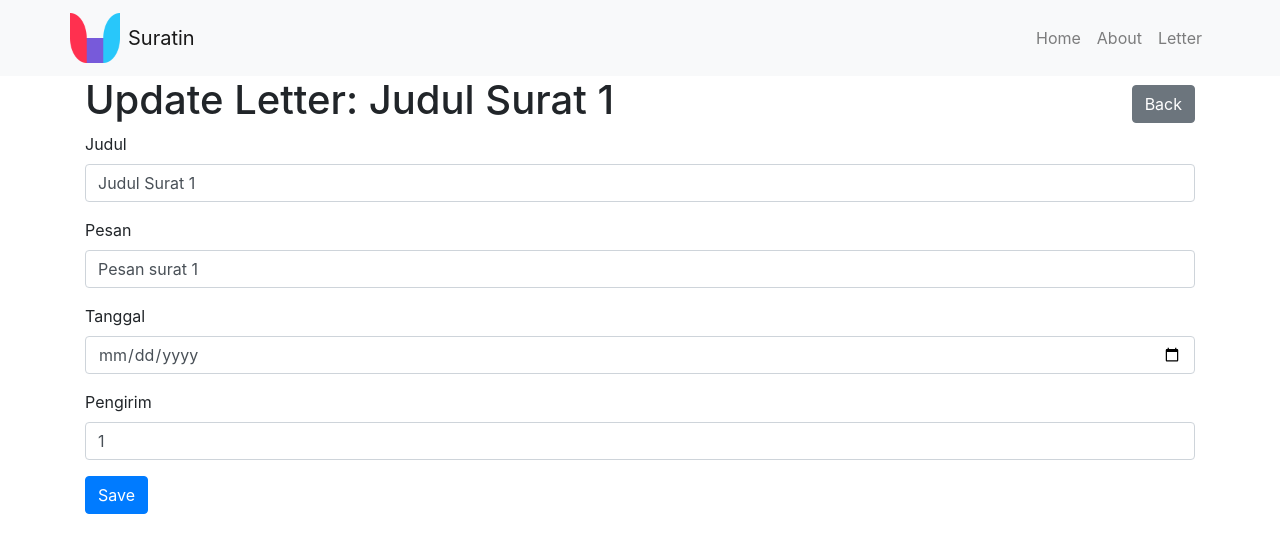
After one commit to dimasgusti/framework-surat-posttest, a Django app: page /letter/update/1/ in a window 1280 px wide. The commit adds this page. Shown: the top 553 px of the page. Run offline with Django 5.2, Linux system fonts and the light colour scheme; data comes from the database, SQL or seed files in the repository; both versions use the stored data as it was after the commit; some libraries are stand-ins or nearby versions.

Commit message:
Posttest 4

```diff
--- /dev/null
+++ b/website/surat/forms.py
@@ -0,0 +1,7 @@
+from django import forms
+from .models import Letter
+
+class LetterForm(forms.ModelForm):
+    class Meta:
+        model = Letter
+        fields = ['judul', 'pesan', 'tanggal', 'pengirim']
--- a/website/surat/templates/components/header.html
+++ b/website/surat/templates/components/header.html
@@ -1,6 +1,6 @@
 {% load static %}
 
-<nav class="navbar navbar-expand-lg navbar-light bg-light">
+<nav class="navbar navbar-expand navbar-light bg-light">
     <div class="container">
         <a class="navbar-brand d-flex justify-content-start align-items-center" href="#">
             <img
@@ -9,20 +9,12 @@
                 height="50"
                 alt="Logo"
             />
-            <p class="mb-0 ml-2 ms-2">Suratin</p>
+            <p class="mb-0 ms-2 ml-2">Suratin</p>
         </a>
-        <button class="navbar-toggler" type="button" data-toggle="collapse" data-target="#navbarNav" aria-controls="navbarNav" aria-expanded="false" aria-label="Toggle navigation">
-            <span class="navbar-toggler-icon"></span>
-        </button>
-        <div class="collapse navbar-collapse" id="navbarNav">
-            <ul class="navbar-nav ml-auto">
-                <li class="nav-item">
-                    <a class="nav-link" href="{% url 'homepage' %}">Home</a>
-                </li>
-                <li class="nav-item">
-                    <a class="nav-link" href="{% url 'about' %}">About</a>
-                </li>
-            </ul>
+        <div class="navbar-nav ms-auto">
+            <a class="nav-link" href="{% url 'homepage' %}">Home</a>
+            <a class="nav-link" href="{% url 'about' %}">About</a>
+            <a class="nav-link" href="{% url 'letter_index' %}">Letter</a>
         </div>
     </div>
 </nav>
--- /dev/null
+++ b/website/surat/templates/letter/form.html
@@ -0,0 +1,63 @@
+{% csrf_token %}
+
+<link href="https://stackpath.bootstrapcdn.com/bootstrap/4.5.2/css/bootstrap.min.css" rel="stylesheet" />
+
+<div class="mb-3">
+    <label for="id_judul" class="form-label">Judul</label>
+    <input
+        type="text"
+        class="form-control"
+        id="id_judul"
+        name="judul"
+        value="{{ form.judul.value|default_if_none:'' }}"
+        required
+    >
+    <div class="invalid-feedback">
+        {{ form.judul.errors }}
+    </div>
+</div>
+<div class="mb-3">
+    <label for="id_pesan" class="form-label">Pesan</label>
+    <input
+        type="text"
+        class="form-control"
+        id="id_pesan"
+        name="pesan"
+        value="{{ form.pesan.value|default_if_none:'' }}"
+        required
+    >
+    <div class="invalid-feedback">
+        {{ form.pesan.errors }}
+    </div>
+</div>
+<div class="mb-3">
+    <label for="id_tanggal" class="form-label">Tanggal</label>
+    <input
+        type="date"
+        class="form-control"
+        id="id_tanggal"
+        name="tanggal"
+        value="{{ form.tanggal.value|default_if_none:'' }}"
+        required
+    >
+    <div class="invalid-feedback">
+        {{ form.tanggal.errors }}
+    </div>
+</div>
+<div class="mb-3">
+    <label for="pengirim" class="form-label">Pengirim</label>
+    <input
+        type="text"
+        class="form-control"
+        id="id_pengirim"
+        name="pengirim"
+        value="{{ form.pengirim.value|default_if_none:'' }}"
+        required
+    >
+    <div class="invalid-feedback">
+        {{ form.pengirim.errors }}
+    </div>
+</div>
+<button type="submit" class="btn btn-primary">
+    Save
+</button>
--- /dev/null
+++ b/website/surat/templates/letter/update.html
@@ -0,0 +1,13 @@
+{% include 'components/header.html' %}
+
+{% block content %}
+<div class="container">
+    <div class="d-flex align-items-center justify-content-between">
+        <h1>Update Letter: {{ letter.judul }}</h1>
+        <a href="{% url 'letter_index' %}" class="btn btn-secondary">Back</a>
+    </div>
+    <form class="needs-validation" method="POST">
+        {% include 'letter/form.html' %}
+    </form>
+</div>
+{% endblock  %}
--- a/website/surat/urls.py
+++ b/website/surat/urls.py
@@ -4,4 +4,8 @@ from . import views
 urlpatterns = [
     path('', views.homepage, name='homepage'),
     path('about/', views.about, name='about'),
+    path('letter/', views.letter_index, name='letter_index'),
+    path('letter/create/', views.letter_create, name='letter_create'),
+    path('letter/update/<int:letter_id>/', views.letter_update, name='letter_update'),
+    path('letter/delete/<int:letter_id>/', views.letter_delete, name='letter_delete'),
 ]
--- a/website/surat/views.py
+++ b/website/surat/views.py
@@ -1,8 +1,59 @@
-from django.shortcuts import render
+from django.shortcuts import render, redirect, get_object_or_404
+from .forms import LetterForm
+from .models import Letter
+from django.http import JsonResponse
+from django.db.models import Q
+from django.contrib.auth.decorators import login_required
+
 
 # Create your views here.
 def homepage(request):
-    return render(request, 'base.html')
+    return render(request, "base.html")
+
 
 def about(request):
-    return render(request, 'pages/about.html')
+    return render(request, "pages/about.html")
+
+
+def letter_index(request):
+    query = request.GET.get("q")
+    letters = Letter.objects.all()
+    if query:
+        letters = Letter.objects.filter(
+            Q(judul_icontains=query) | Q(pesan_icontains=query)
+        )
+    else:
+        letters = Letter.objects.all()
+    return render(request, "letter/index.html", {"letters": letters})
+
+
+@login_required
+def letter_create(request):
+    if request.method == "POST":
+        form = LetterForm(request.POST)
+        if form.is_valid():
+            form.save()
+            return redirect("letter_index")
+    else:
+        form = LetterForm()
+    return render(request, "letter/create.html", {"form": form})
+
+
+def letter_update(request, letter_id):
+    letter = get_object_or_404(Letter, id=letter_id)
+    if request.method == "POST":
+        form = LetterForm(request.POST, instance=letter)
+        if form.is_valid():
+            form.save()
+            return redirect("letter_index")
+    else:
+        form = LetterForm(instance=letter)
+    return render(request, "letter/update.html", {"form": form, "letter": letter})
+
+
+def letter_delete(request, letter_id):
+    letter = get_object_or_404(Letter, id=letter_id)
+    if request.method == "POST":
+        letter.delete()
+        return JsonResponse({"success": True})
+    return JsonResponse({"success": False, "error": "Invalid request"})
```
Also changed, not shown: website/surat/templates/letter/create.html (added, +16 -0 lines), website/surat/templates/letter/index.html (added, +83 -0 lines), website/db.sqlite3, 1 other file.
